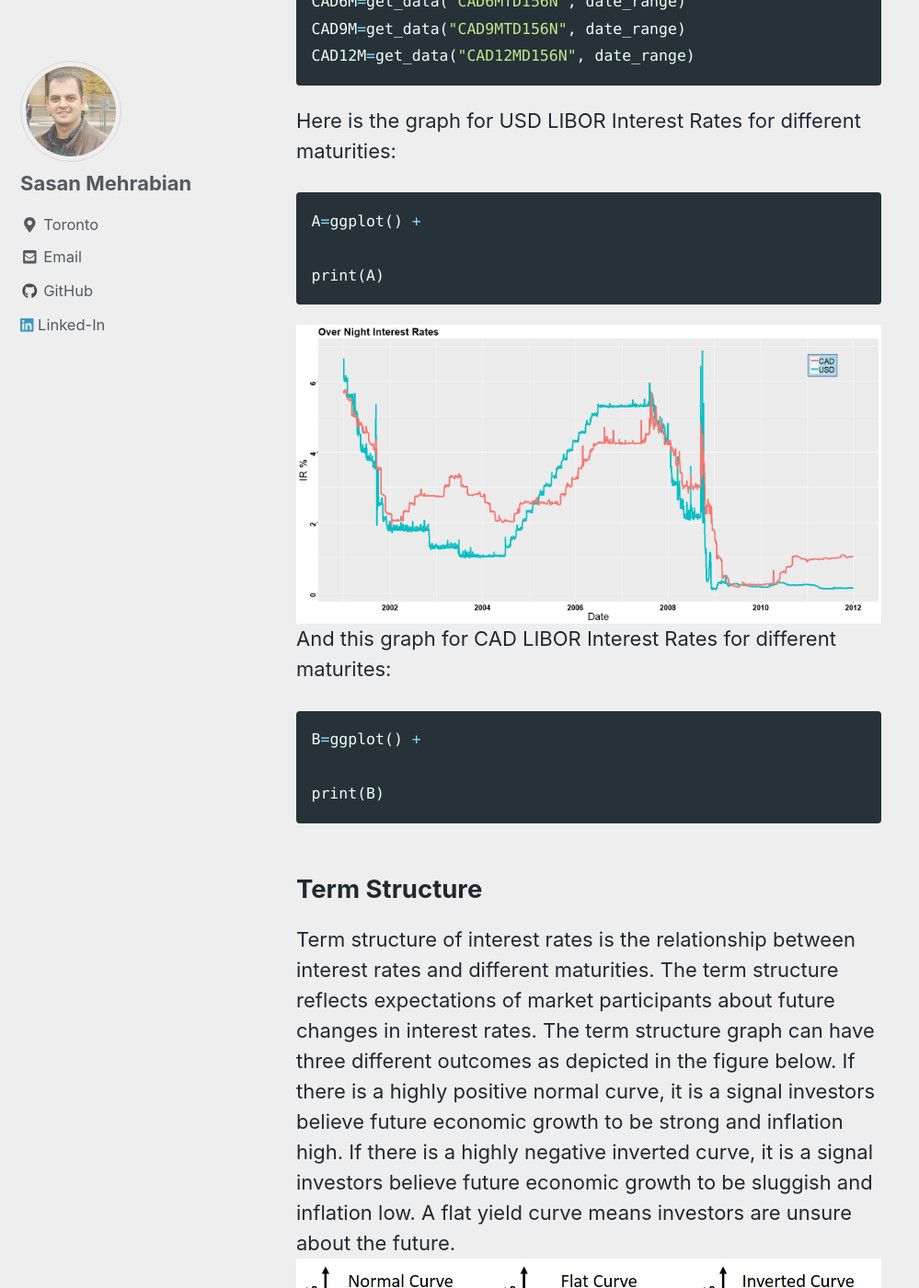
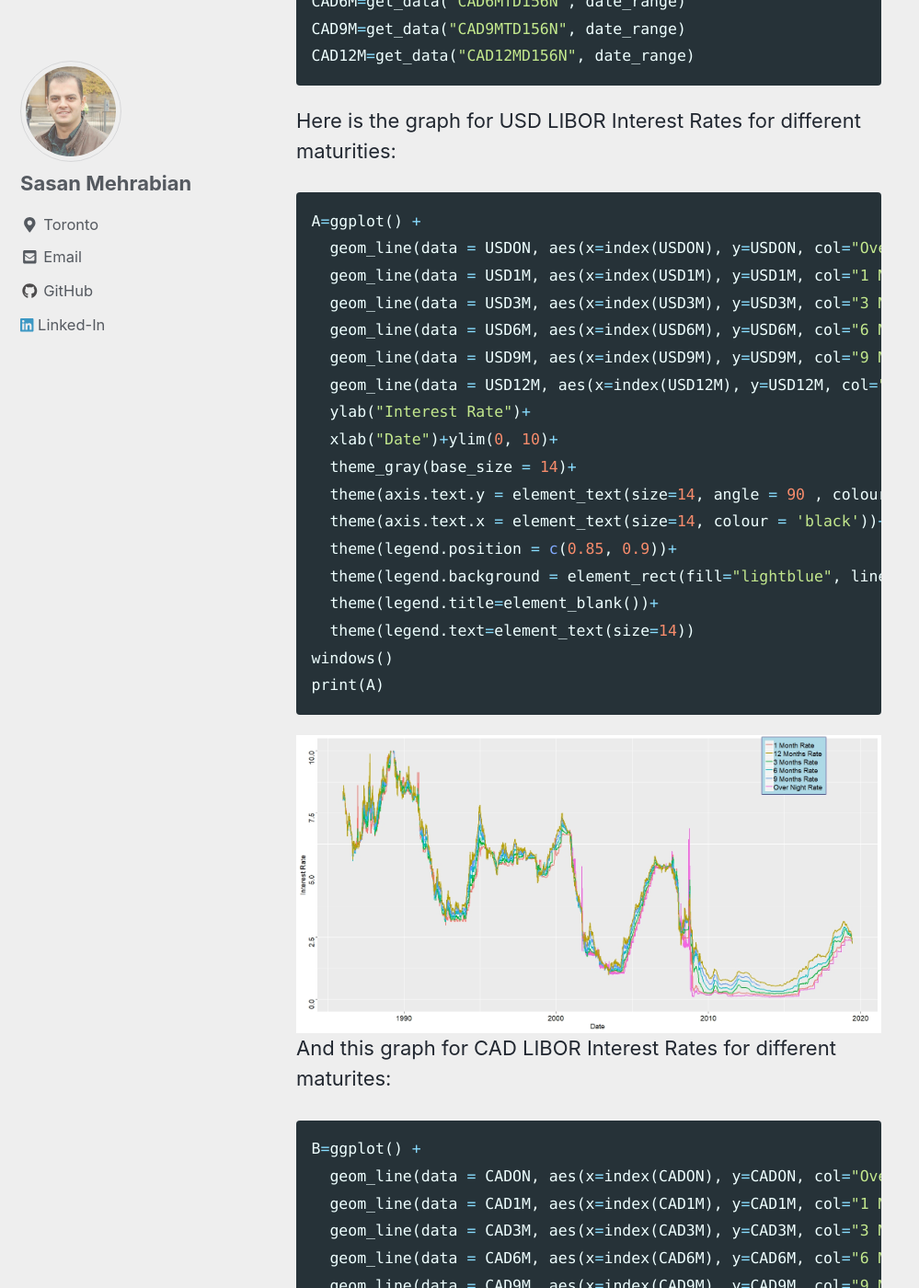
Before and after one commit to sasanmehrabian/sasanmehrabian.github.io, a Jekyll site: the page built from _pages/libor.md, in a window 1280 px wide and 1400 px high, scrolled down 2590 px. Shown: the whole window at 92% size, without its empty margins (0-999 px from the left). Built offline with Jekyll 4.4.1, drawn with Linux system fonts in a browser that asks for light colours; cached includes are drawn as plain includes; nearby versions of some CDN libraries; some of the changed text lies outside the part shown.

Commit message:
new github[A

````diff
--- a/_pages/libor.md
+++ b/_pages/libor.md
@@ -15,7 +15,7 @@
 
 
 
-## Introduction
+## Introduction <a name="Introduction"/>
 
 
 LIBOR, which stands for London Interbank Offered Rate, is the average interbank interest rate at which a selection of banks on the London money market are prepared to lend to one another. LIBOR comes in 7 maturities (from overnight to 12 months) and in 5 different currencies including the US dollar, the euro, the British pound, the Japanese yen, and the Swiss franc. The official LIBOR interest rates are announced once per working day at around 11:45 a.m.
@@ -78,16 +78,49 @@
 Here is the graph for USD LIBOR Interest Rates for different maturities:
 ```r
 A=ggplot() +
-
+  geom_line(data = USDON, aes(x=index(USDON), y=USDON, col="Over Night Rate"),size=1)+
+  geom_line(data = USD1M, aes(x=index(USD1M), y=USD1M, col="1 Month Rate"),size=1)+
+  geom_line(data = USD3M, aes(x=index(USD3M), y=USD3M, col="3 Months Rate"), size=1)+
+  geom_line(data = USD6M, aes(x=index(USD6M), y=USD6M, col="6 Months Rate"), size=1)+
+  geom_line(data = USD9M, aes(x=index(USD9M), y=USD9M, col="9 Months Rate"), size=1)+
+  geom_line(data = USD12M, aes(x=index(USD12M), y=USD12M, col="12 Months Rate"),size=1)+
+  ylab("Interest Rate")+
+  xlab("Date")+ylim(0, 10)+
+  theme_gray(base_size = 14)+
+  theme(axis.text.y = element_text(size=14, angle = 90 , colour = "black"))+
+  theme(axis.text.x = element_text(size=14, colour = 'black'))+
+  theme(legend.position = c(0.85, 0.9))+
+  theme(legend.background = element_rect(fill="lightblue", linetype="solid", colour ="darkblue"))+
+  theme(legend.title=element_blank())+
+  theme(legend.text=element_text(size=14))
+windows()
 print(A)
 ```
-<img src="{{ site.url }}{{ site.baseurl }}/images/LIBOR/IR_ON.jpeg">
+<img src="{{ site.url }}{{ site.baseurl }}/images/LIBOR/IR_USD.jpeg">
 And this graph for CAD LIBOR Interest Rates for different maturites:
 ```r
 B=ggplot() +
-
+  geom_line(data = CADON, aes(x=index(CADON), y=CADON, col="Over Night Rate"),size=1)+
+  geom_line(data = CAD1M, aes(x=index(CAD1M), y=CAD1M, col="1 Month Rate"),size=1)+
+  geom_line(data = CAD3M, aes(x=index(CAD3M), y=CAD3M, col="3 Months Rate"), size=1)+
+  geom_line(data = CAD6M, aes(x=index(CAD6M), y=CAD6M, col="6 Months Rate"), size=1)+
+  geom_line(data = CAD9M, aes(x=index(CAD9M), y=CAD9M, col="9 Months Rate"), size=1)+
+  geom_line(data = CAD12M, aes(x=index(CAD12M), y=CAD12M, col="12 Months Rate"),size=1)+
+  ylab("Interest Rate")+
+  xlab("Date")+ylim(0, 10)+
+  theme_gray(base_size = 14)+
+  theme(axis.text.y = element_text(size=14, angle = 90 , colour = "black"))+
+  theme(axis.text.x = element_text(size=14, colour = 'black'))+
+  theme(legend.position = c(0.85, 0.9))+
+  theme(legend.background = element_rect(fill="lightblue", linetype="solid", colour ="darkblue"))+
+  theme(legend.title=element_blank())+
+  theme(legend.text=element_text(size=14))
+windows()
 print(B)
 ```
+<img src="{{ site.url }}{{ site.baseurl }}/images/LIBOR/IR_CAD.jpeg">
+
+
 
 ## Term Structure
 Term structure of interest rates is the relationship between interest rates and different maturities. The term structure reflects expectations of market participants about future changes in interest rates. The term structure graph can have three different outcomes as depicted in the figure below. If there is a highly positive normal curve, it is a signal investors believe future economic growth to be strong and inflation high. If there is a highly negative inverted curve, it is a signal investors believe future economic growth to be sluggish and inflation low. A flat yield curve means investors are unsure about the future.
@@ -199,7 +232,7 @@
 ```
 
 To plot the term structure use the following code:
-Each sequence in the code represents a month of the year. An if condition was written to change the curve color to red if it was inverted. It can be seen that generally the curve changes to red before the major recessions in the history.
+Each sequence in the code represents a month of the year. The curve color changes to red if it is inverted. It can be seen that generally the curve changes to red before any of the major recessions in the history.
 
 ```r
 names=colnames(master_USD)
````
Also changed, not shown: _pages/qf.md (+1 -1 lines), images/LIBOR/IR_CAD.jpeg (added), images/LIBOR/IR_USD.jpeg (added).
